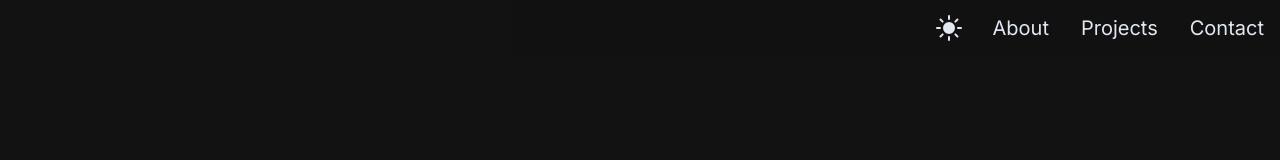
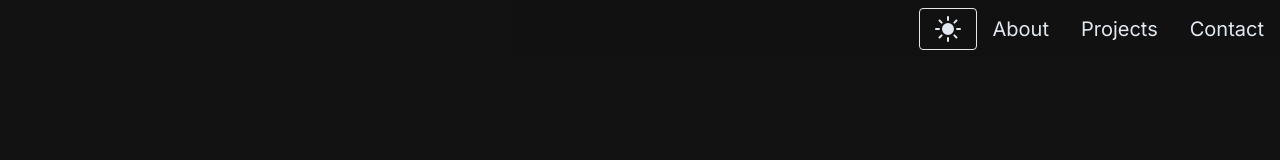
Before and after one commit to mkhanyisig/personal-portfolio, a Next.js app: page / in a window 1280 px wide. Shown: the top 160 px of the page. Built offline with nearby package versions, Linux system fonts and the light colour scheme.

Commit message:
border rounded

```diff
--- a/src/app/components/NavBar.jsx
+++ b/src/app/components/NavBar.jsx
@@ -39,9 +39,9 @@ const NavBar = ({ isBackgroundDark, onBackgroundToggle }) => {
           {/* Add title here */}
         </Link>
 
-        <div className="flex items-center ml-auto">
+        <div className="flex items-center ml-auto ">
           <button
-            className={`flex items-center px-3 py-1  ${navOptionsColor}`}
+            className={`flex items-center px-3 py-1 border rounded ${navOptionsColor}`}
             onClick={onBackgroundToggle}
           >
             {isBackgroundDark ? (
```
